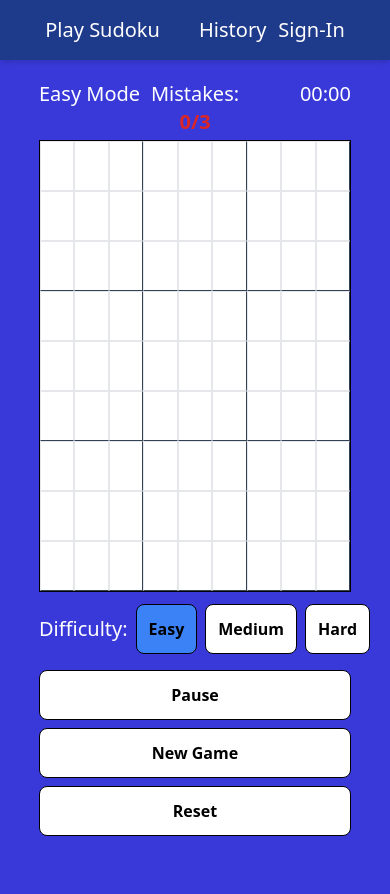
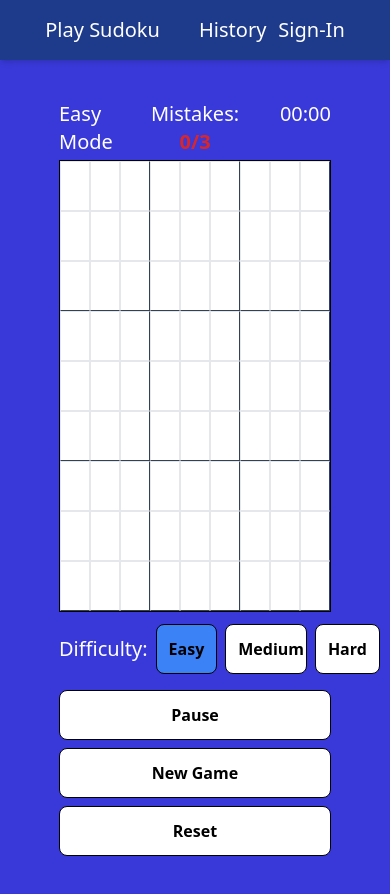
Before and after one commit to mylkner/mern-sudoku, a React (Vite) app in the folder client/: page / in a window 390 px wide. Before the commit the page ends 856 px from the top, so only its background shows below. Built offline with nearby package versions, Linux system fonts and the light colour scheme.

Commit message:
added better responsiveness

```diff
--- a/client/src/components/grid/Grid.jsx
+++ b/client/src/components/grid/Grid.jsx
@@ -89,6 +89,9 @@ const Grid = () => {
     }
 
     async function handleValueChange(e, row, column) {
+        console.log(e.target.value);
+        if (e.target.value === "e") return;
+
         const inputValue = Number(e.target.value);
         const isValid = await isInputValid(inputValue, row, column);
 
@@ -147,7 +150,7 @@ const Grid = () => {
 
     return (
         <>
-            <div className="flex flex-col justify-center max-w-[80%] sm:flex-row mx-auto my-5 gap-3">
+            <div className="flex flex-col justify-center max-w-[80%] md:flex-row mx-auto my-5 gap-3 p-5">
                 <div className="flex flex-col gap-1">
                     <div className="flex justify-between text-xl text-white">
                         <p className="w-1/3">
@@ -165,7 +168,7 @@ const Grid = () => {
                             <Timer />
                         </span>
                     </div>
-                    <div className="flex flex-wrap border border-black max-w-[450px] relative">
+                    <div className="flex flex-wrap border border-black w-full md:max-w-[450px] md:min-w-[400px] relative">
                         {gridDisplay}
                         {isPaused && (
                             <PauseScreen
```
